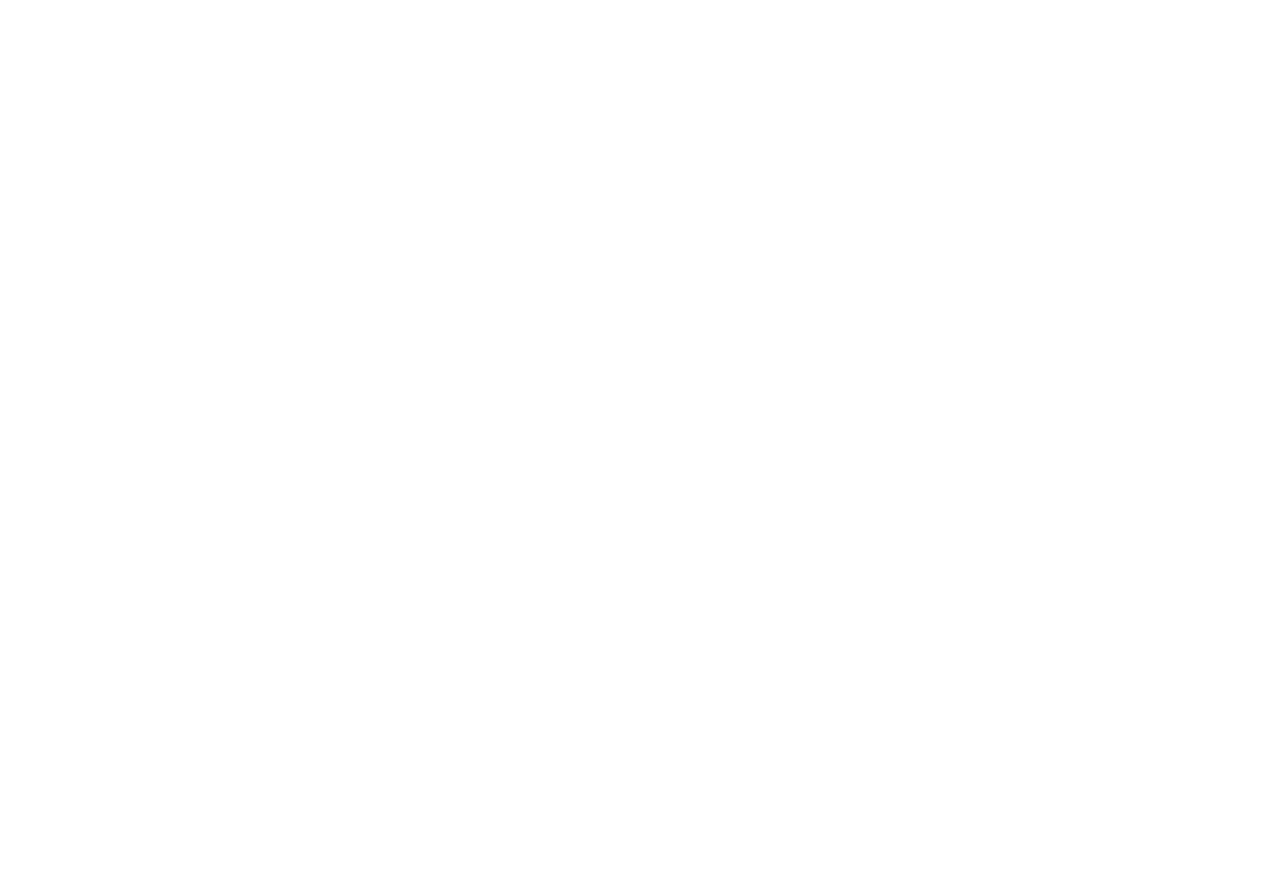
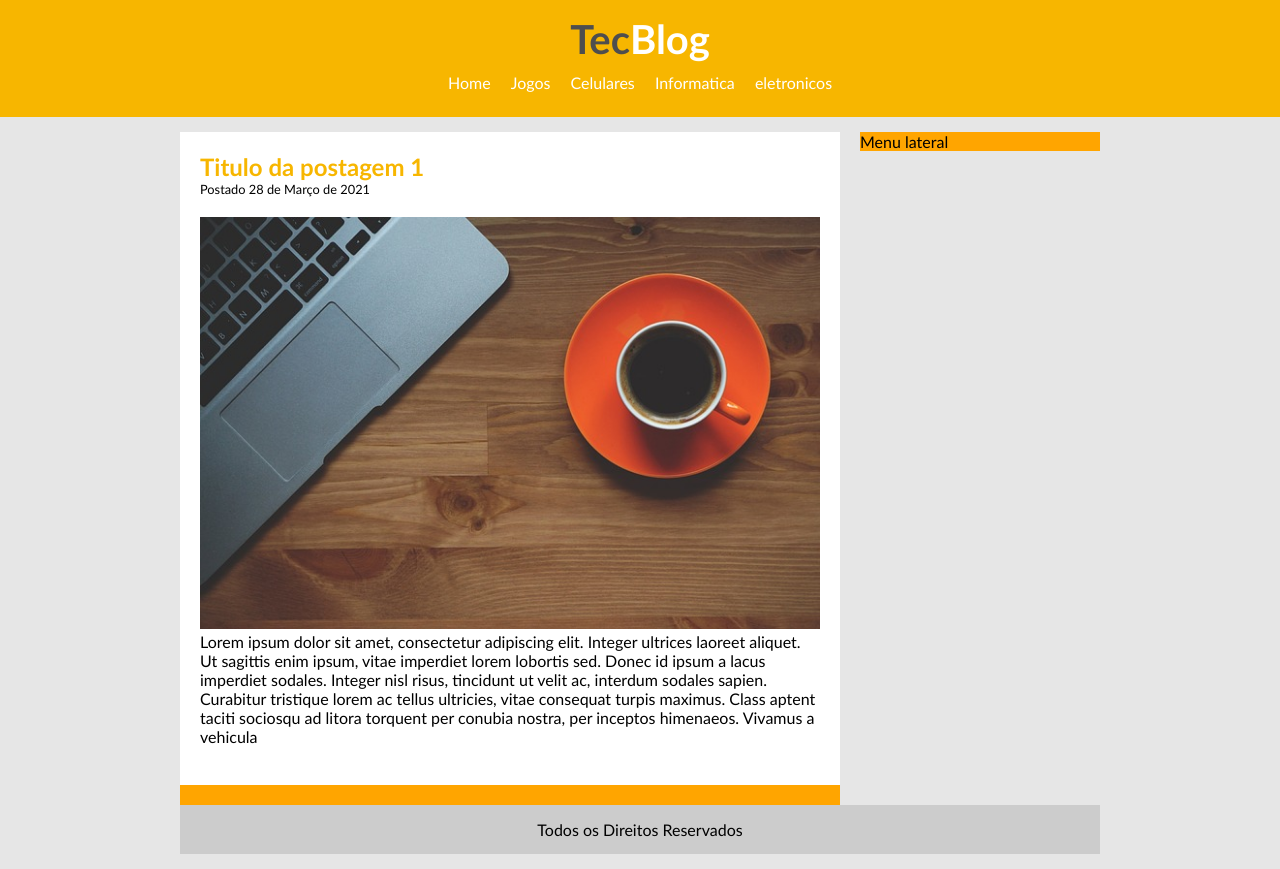
Before and after one commit to MatheusDario/Projeto-Tec-blog, a plain HTML site: page index.html in a window 1280 px wide. Before the commit the page ends 800 px from the top, so only its background shows below. Drawn offline with Linux system fonts and the light colour scheme.

Commit message:
Projeto em andamento

```diff
--- /dev/null
+++ b/css/estilo.css
@@ -0,0 +1,93 @@
+/*limpar formatações padrão*/
+*{
+	margin: 0;
+	padding: 0;
+}
+
+body {
+	font-size: 1em;
+	font-family: "Trebuchet MS", Helvetica, sans-serif;
+	background: #e6e6e6;
+}
+
+/* ***Layout*** */
+#area-cabecalho {
+	background: #f7b600;
+	padding: 15px;
+	text-align: center;
+}
+
+#area-menu, #area-menu {
+	padding: 10px;
+}
+
+#area-principal {
+	width: 920px;
+	margin: 0 auto;
+	padding: 15px;
+}
+
+#area-postagens, #area-lateral {
+	background: orange;
+}
+
+#area-postagens {
+	width: 660px;
+	float: left;
+}
+
+#area-lateral {
+	width: 240px;
+	float: right;
+}
+
+.postagem {
+	padding: 20px;
+	margin-bottom: 20px;
+	background: white;
+}
+
+#rodape {
+	clear: both;
+	text-align: center;
+	padding: 15px;
+	background: #CCC;
+}
+
+/* ***Formação do menu*** */
+a {
+	text-decoration: none;
+}
+
+a:link, a:visited {
+	color: #FFF;
+	padding: 8px;
+}
+
+a:hover {
+	color: #f7b600;
+	background: #FFF;
+}
+
+
+/* ***Formatações em geral*** */
+h1 {
+	color: #4e4e4e;
+	font-size: 2.5em;
+}
+
+h2 {
+	color: #f7b600;
+}
+
+.branco {
+	color: white;
+}
+
+.data-postagem {
+	font-size: 0.8em;
+	border-bottom: 1px solid #black;
+	padding-bottom: 10px;
+	margin-bottom: 10px;
+	display: block;
+}
--- a/index.html
+++ b/index.html
@@ -1,9 +1,51 @@
 <!DOCTYPE html>
 <html>
 	<head>
-		<title></title>
+		<title>TecBlog - O seu Blog de tecnlogia </title>
+		<meta charset="utf-8">
+		<link rel="stylesheet" type="text/css" href="css/estilo.css">
 	</head>
 	<body>
 
+		<div id="area-cabecalho">
+
+			<div id="are-logo">
+				<h1>Tec<span class="branco">Blog</span><h1/>
+			</div>
+			<div id="area-menu">
+				<a href="index.html">Home</a>
+				<a href="jogos.html">Jogos</a>
+				<a href="celulares.html">Celulares</a>
+				<a href="informatica.html">Informatica</a>
+				<a href="eletronicos.html">eletronicos</a>
+			</div>
+
+		</div>
+
+		<div id="area-principal">
+			<div id="area-postagens">
+
+				<!--abertura postagem -->
+				<div class="postagem">
+					<h2>Titulo da postagem 1</h2>
+					<spam class="data-postagem">Postado 28 de Março de 2021</spam>
+					<img width="620" src="imagens/imagem1.jpg">
+					<p>
+						Lorem ipsum dolor sit amet, consectetur adipiscing elit. Integer ultrices laoreet aliquet. Ut sagittis enim ipsum, vitae imperdiet lorem lobortis sed. Donec id ipsum a lacus imperdiet sodales. Integer nisl risus, tincidunt ut velit ac, interdum sodales sapien. Curabitur tristique lorem ac tellus ultricies, vitae consequat turpis maximus. Class aptent taciti sociosqu ad litora torquent per conubia nostra, per inceptos himenaeos. Vivamus a vehicula
+					</p>
+					<a href="">Leia mais</a>
+				</div> <!--//fechamento postagem -->
+
+			</div>
+			<div id="area-lateral">
+				Menu lateral
+			</div>
+
+			<div id="rodape">
+				Todos os Direitos Reservados
+			</div>
+
+		</div>
+
 	</body>
 </html>
```
